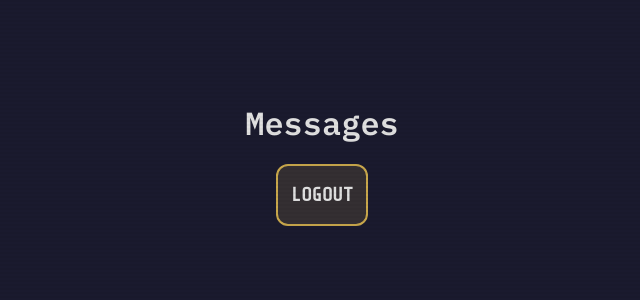
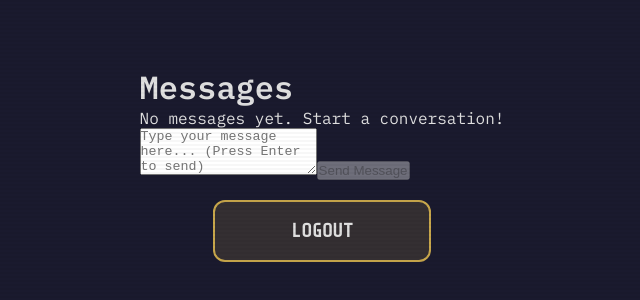
Before and after one commit to rajahw/cybersecurity-concept-demo, a React (Vite) app: page /messages in a window 1280 px wide. Shown: the part 236-536 px from the top of the page, without its empty margins (318-958 px from the left). Built offline with nearby package versions, Linux system fonts and the light colour scheme.

Commit message:
Implement message loading, sending, and deletion
Imported message functions from utilities
Added send message button
Added delete button
Added a message list display w/ timestamps

```diff
--- a/src/MessagePage.tsx
+++ b/src/MessagePage.tsx
@@ -1,7 +1,33 @@
+import { useState, useEffect } from 'react';
 import { useNavigate } from "react-router-dom";
+import { addMessage, getMessages, deleteMessage, formatTimestamp, Message } from './utilities';
 
 function MessagePage() {
     const navigate = useNavigate();
+    const [messages, setMessages] = useState<Message[]>([]);
+    const [inputValue, setInputValue] = useState('');
+
+    useEffect(() => {
+        loadMessages();
+    }, []);
+
+    function loadMessages() {
+        const allMessages = getMessages();
+        setMessages(allMessages);
+    }
+
+    function handleSendMessage() {
+        if (inputValue.trim()) {
+            addMessage(inputValue);
+            setInputValue('');
+            loadMessages();
+        }
+    }
+
+    function handleDeleteMessage(id: string) {
+        deleteMessage(id);
+        loadMessages();
+    }
 
     function userLogout() {
         const confirmLogout = window.confirm('Are you sure you want to logout?');
@@ -10,9 +36,69 @@ function MessagePage() {
         }
     }
 
+    function handleKeyPress(e: React.KeyboardEvent) {
+        if (e.key === 'Enter' && !e.shiftKey) {
+            e.preventDefault();
+            handleSendMessage();
+        }
+    }
+
   return (
     <div className="messagePage">
+        <div className="messages-header">
             <h1>Messages</h1>
+        </div>
+
+        <div className="messages-container">
+            {messages.length > 0 ? (
+                <ul className="messages-list">
+                    {messages.map((message) => {
+                        const time = formatTimestamp(message.timestamp);
+                        return (
+                            <li key={message.id} className="message-item">
+                                <div className="message-content">
+                                    <p>{message.content}</p>
+                                </div>
+                                <div className="message-footer">
+                                    <span className="message-timestamp">
+                                        {time.month}/{time.day}/{time.year} {time.hours}:{time.minutes}
+                                    </span>
+                                    <button
+                                        className="delete-btn"
+                                        onClick={() => handleDeleteMessage(message.id)}
+                                        title="Delete message"
+                                    >
+                                        🗑️
+                                    </button>
+                                </div>
+                            </li>
+                        );
+                    })}
+                </ul>
+            ) : (
+                <div className="empty-state">
+                    <p>No messages yet. Start a conversation!</p>
+                </div>
+            )}
+        </div>
+
+        <div className="compose-section">
+            <textarea
+                className="message-input"
+                value={inputValue}
+                onChange={(e) => setInputValue(e.target.value)}
+                onKeyPress={handleKeyPress}
+                placeholder="Type your message here... (Press Enter to send)"
+                rows={3}
+            />
+            <button
+                className="send-btnz"
+                onClick={handleSendMessage}
+                disabled={!inputValue.trim()}
+            >
+                Send Message
+            </button>
+        </div>
 
         <div className="logout-btn-container">
               <button className="logout-btn" onClick={userLogout}>
```
Lines whose indentation alone changed are shown as unchanged.
